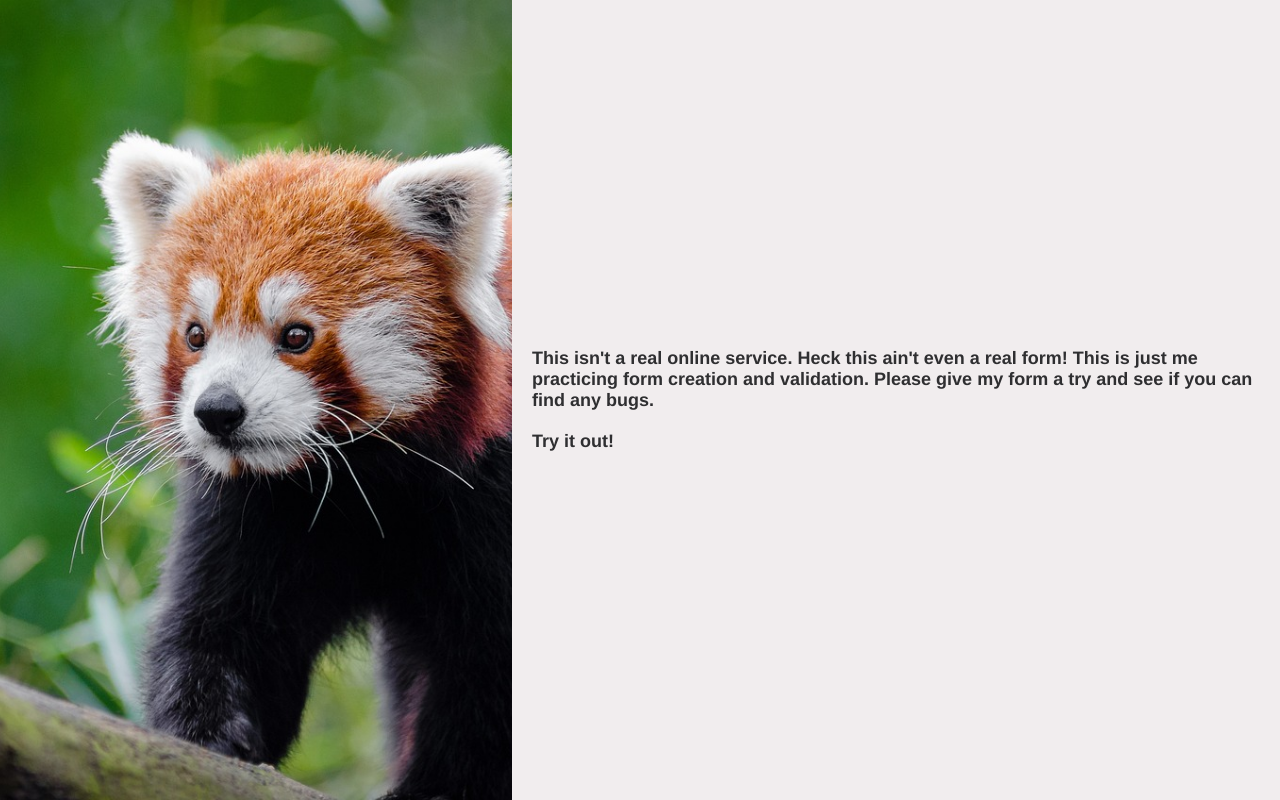
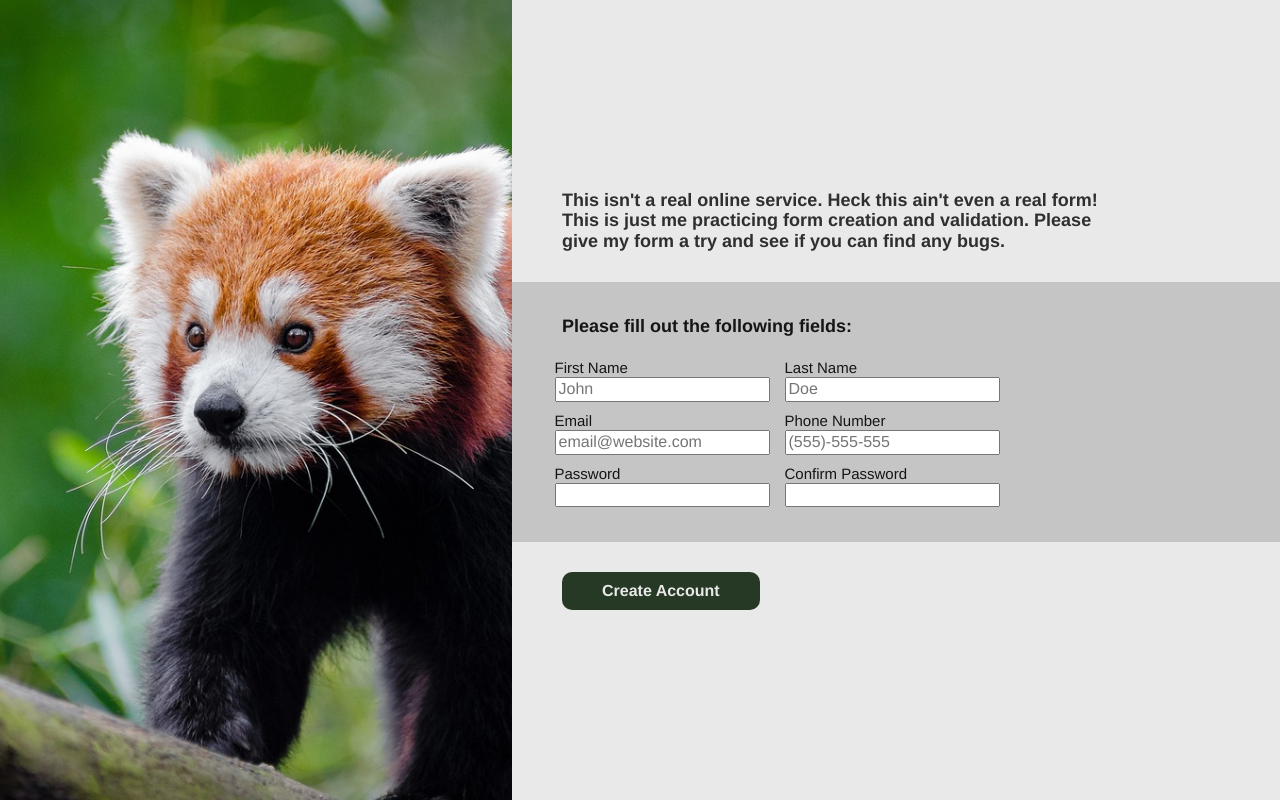
Before and after one commit to pushadan/odin-sign-up-form, a website: page index.html in a window 1280 px wide. Drawn offline with nearby package versions, Linux system fonts and the light colour scheme.

Commit message:
Build html, css, alter normalize.css

```diff
--- a/index.html
+++ b/index.html
@@ -8,22 +8,58 @@
     <title>Sign Up Form</title>
 </head>
 <body>
-    <div class="main-container">
-        <div class="hero-container">
+    <div class="main-container flex">
+        <div class="hero-container"></div>
 
-        </div>
-
-
-
-        <div class="form-container">
+        <div class="form-container flex">
             <h1 class="header">
                 This isn't a real online service. Heck this ain't even a real form!
                 This is just me practicing form creation and validation. Please give
                 my form a try and see if you can find any bugs.
-                <br>
-                <br>
-                Try it out!
             </h1>
+
+            <div class="form-card">
+                <h1 class="header">
+                    Please fill out the following fields:
+                </h1>
+
+
+                <form action="/" class="form">
+                    <div class="left-fields">
+
+                        <div class="input first-name">
+                            <label for="first-name">First Name</label>
+                            <input type="text" id="first-name" placeholder="John" required>
+                        </div>
+                        <div class="input email">
+                            <label for="email">Email</label>
+                            <input type="email" id="email" placeholder="email@website.com" required>
+                        </div>
+                        <div class="input password">
+                            <label for="pw">Password</label>
+                            <input type="password" id="pw" placeholder="" required>
+                        </div>
+
+                    </div>
+
+                    <div class="right-fields">
+                        <div>
+                            <label for="last-name">Last Name</label>
+                            <input type="text" id="last-name" placeholder="Doe" required>
+                        </div>
+                        <div>
+                            <label for="phone-number">Phone Number</label>
+                            <input type="tel" id="phone-number" placeholder="(555)-555-555" required>
+                        </div>
+                        <div>
+                            <label for="confirm-pw">Confirm Password</label>
+                            <input type="password" id="confirm-pw" placeholder="" required>
+                        </div>
+                    </div>
+                </form>
+            </div>
+
+            <button type="submit">Create Account</button>
 
 
         </div>
--- a/style.css
+++ b/style.css
@@ -1,36 +1,26 @@
 :root{
   --header-font-size: 18px;
   --main-font-family: helvetica;
-  --default-margin: 20px 20px 20px 20px;
+  --default-margin: 0px 50px 0px 50px;
   --left-card-width: 40vw;
   --right-card-width: 60vw;
 
-  --background-color: #F1EDEE;
+  --main-background-color: #e9e9e9;
+  --secondary-background-color: #c5c5c5;
   --text-color-main: #2f2f31;
-
-  /* margin-left: 2vw;
-  margin-right: 2vw; */
+  --text-color-sec: #151516;
+}
+.flex{
+  display: flex;
+  justify-content: center;
+  align-items: flex-start;
 }
 
 .main-container{
-  display: flex;
-  justify-content: center;
-  align-items: center;
-}
-.main-container > * > h1,
-.main-container > * > h2,
-.main-container > * > h3{
-  margin: var(--default-margin);
-  font-size: var(--header-font-size);
   font-family: var(--main-font-family);
   text-align: left;
   color: var(--text-color-main);
 }
-
-/* h1{
-  text-align: left;
-} */
-
 
 .hero-container{
   width: var(--left-card-width);
@@ -42,14 +32,66 @@
   background-position: center; /* Set the position of the background image */
 }
 
+.header{
+  width: 70%;
+}
+h1,
+h2,
+h3{
+  margin: var(--default-margin);
+  font-size: var(--header-font-size);
+}
+
+
 .form-container{
+  flex-direction: column;
+  gap: 30px;
+  width: var(--right-card-width);
+  height: 100vh;
+  background-color: var(--main-background-color);
+}
+.form-card{
+  height: 260px;
+  width: 100%;
+  background-color: var(--secondary-background-color);
   display: flex;
+  justify-content: center;
+  align-items: flex-start;
   flex-direction: column;
+  gap: 22px;
+  color: var(--text-color-sec);
+
+}
+.form{
+  display: flex;
   justify-content: center;
   align-items: center;
-
-  width: var(--right-card-width);
-  height: 100vh;
-  background-color: var(--background-color);
+  gap: 30px;
+  margin: var(--default-margin);
 
 }
+.left-fields, .right-fields{
+  width: 200px;
+  display: flex;
+  justify-content: center;
+  align-items: center;
+  flex-direction: column;
+  gap: 10px;
+
+}
+label{
+  font-size: calc(var(--header-font-size) / 1.2);
+}
+button{
+  font-weight: bold;
+  padding: 10px 40px 10px 40px;
+  background-color: rgb(37, 57, 37);
+  border: none;
+  border-radius: 10px;
+  margin: var(--default-margin);
+  color: var(--main-background-color);
+}
+button:hover{
+  background-color: rgb(29, 41, 29);
+
+}
```
